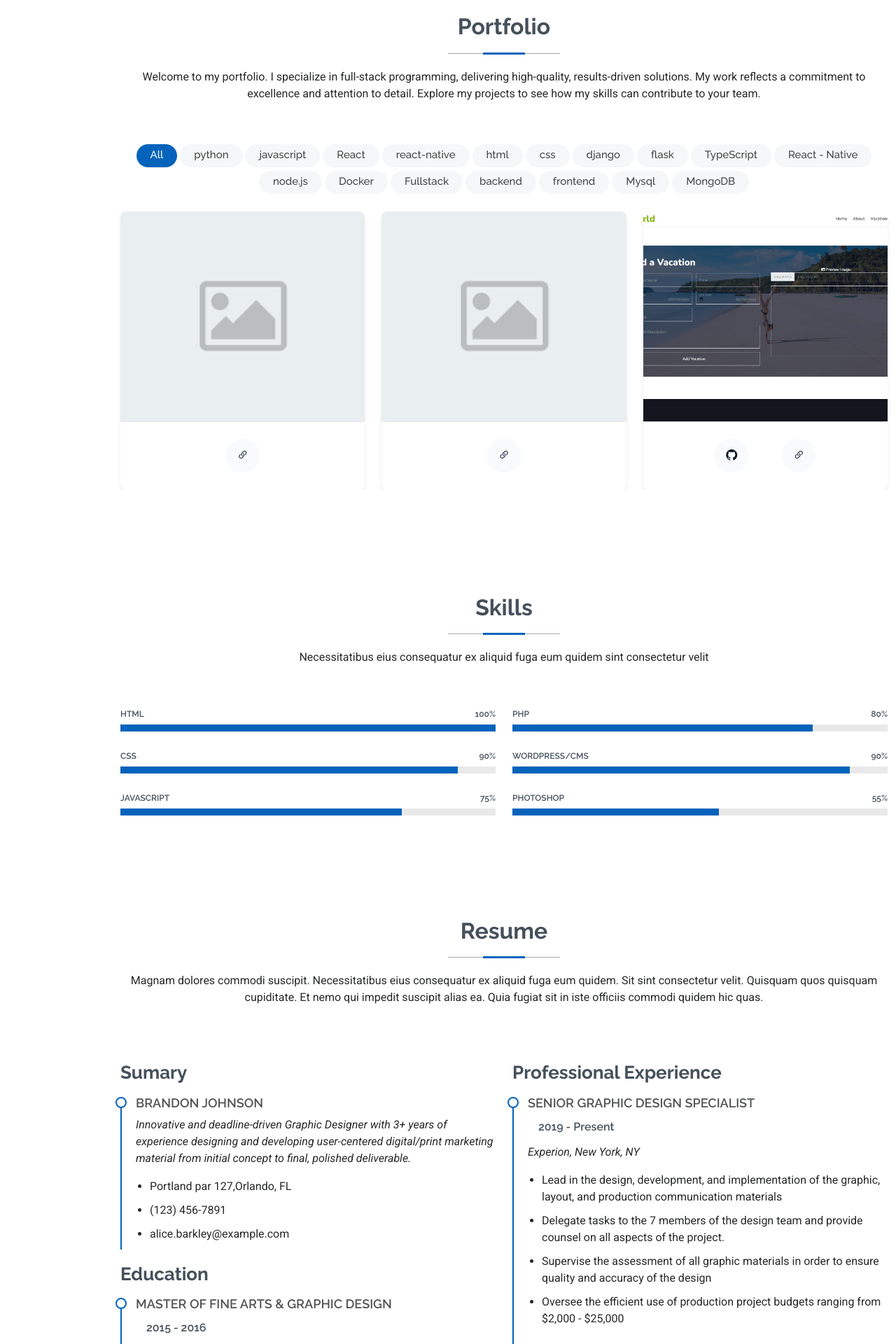
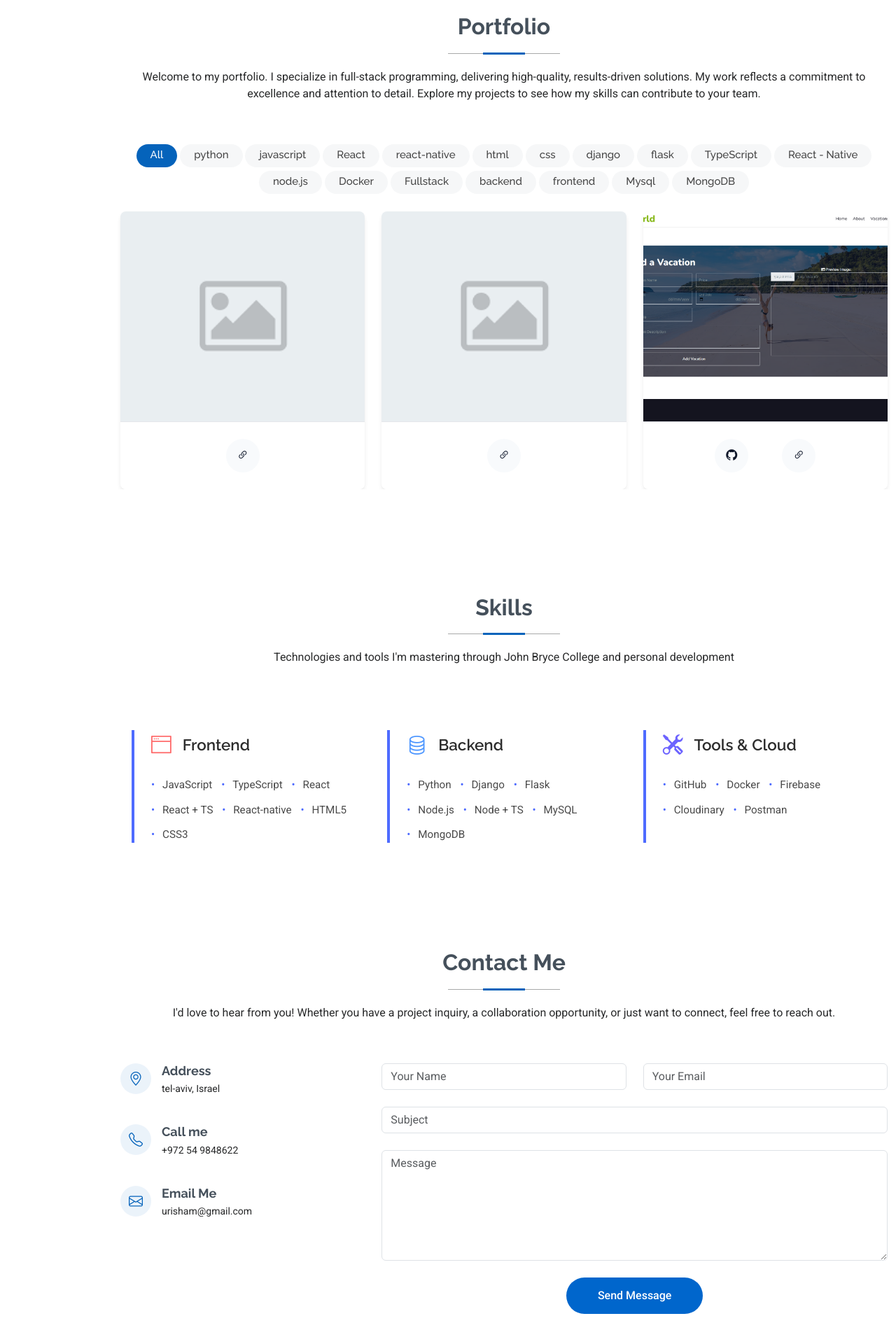
Before and after one commit to middlebear78/portfolio, a Django app: page / in a window 1280 px wide. Shown: the part 1720-3640 px from the top of the page at 70% size. Run offline with Django 5.2, Linux system fonts and the light colour scheme; data comes from the database, SQL or seed files in the repository; both versions use the stored data as it was after the commit; some libraries are stand-ins or nearby versions.

Commit message:
changes to the portfolio

```diff
--- a/main/templates/contact.html
+++ b/main/templates/contact.html
@@ -16,7 +16,7 @@
                     <i class="bi bi-geo-alt flex-shrink-0"></i>
                     <div>
                         <h3>Address</h3>
-                        <p>hagoren 20, Gedera, Israel</p>
+                        <p>tel-aviv, Israel</p>
                     </div>
                 </div>
 
--- a/main/templates/footer.html
+++ b/main/templates/footer.html
@@ -2,15 +2,18 @@
 
 <footer id="footer" class="footer position-relative light-background">
   <div class="container">
-        <h3 class="sitename">Uri Tal Shamir</h3>
-        <p>Et aut eum quis fuga eos sunt ipsa nihil. Labore corporis magni eligendi fuga maxime saepe commodi
-            placeat.</p>
+    <h3 class="sitename">Uri Tal-Shamir</h3>
+    <p>
+      Aspiring full-stack developer currently focusing on web development and
+      cloud technologies. Building my skills through hands-on projects...
+    </p>
     <div class="social-links d-flex justify-content-center">
-            <a href=""><i class="bi bi-twitter-x"></i></a>
+      <!-- <a href=""><i class="bi bi-twitter-x"></i></a> -->
       <a href=""><i class="bi bi-facebook"></i></a>
-            <a href=""><i class="bi bi-instagram"></i></a>
-            <a href=""><i class="bi bi-skype"></i></a>
+      <!-- <a href=""><i class="bi bi-instagram"></i></a> -->
+      <!-- <a href=""><i class="bi bi-skype"></i></a> -->
       <a href=""><i class="bi bi-linkedin"></i></a>
+      <a href=""><i class="bi bi-github"></i></a>
     </div>
     <div class="container">
       <div class="copyright">
@@ -18,10 +21,6 @@
         <span>All Rights Reserved</span>
       </div>
       <div class="credits">
-                <!-- All the links in the footer should remain intact. -->
-                <!-- You can delete the links only if you've purchased the pro version. -->
-                <!-- Licensing information: https://bootstrapmade.com/license/ -->
-                <!-- Purchase the pro version with working PHP/AJAX contact form: [buy-url] -->
         Designed by <a href="https://bootstrapmade.com/">BootstrapMade</a>
       </div>
     </div>
--- a/main/templates/home.html
+++ b/main/templates/home.html
@@ -9,7 +9,7 @@
 {% include 'about.html' %}
 {% include 'portfolio.html' %}
 {% include 'skills.html' %}
-{% include 'resume.html' %}
+
 {% include 'contact.html' %}
 
 
--- a/main/templates/nav.html
+++ b/main/templates/nav.html
@@ -6,7 +6,7 @@
         <li><a href="#about"><i class="bi bi-person navicon"></i><span>About</span></a></li>
         <li><a href="#portfolio"><i class="bi bi-images navicon"></i><span>Portfolio</span></a></li>
         <li><a href="#skills"><i class="bi bi-keyboard navicon"></i><span>Skills</span></a></li>
-        <li><a href="#resume"><i class="bi bi-file-earmark-text navicon"></i><span>Resume</span></a></li>
+        <!-- <li><a href="#resume"><i class="bi bi-file-earmark-text navicon"></i><span>Resume</span></a></li> -->
         <li><a href="#contact"><i class="bi bi-envelope navicon"></i><span>Contact</span></a></li>
     </ul>
 </nav>
--- a/main/templates/resume.html
+++ b/main/templates/resume.html
@@ -1,90 +1,65 @@
 <section id="resume" class="resume section">
-
     <!-- Section Title -->
     <div class="container section-title" data-aos="fade-up">
         <h2>Resume</h2>
-        <p>Magnam dolores commodi suscipit. Necessitatibus eius consequatur ex aliquid fuga eum quidem. Sit sint
-            consectetur velit. Quisquam quos quisquam cupiditate. Et nemo qui impedit suscipit alias ea. Quia fugiat sit
-            in iste officiis commodi quidem hic quas.</p>
-    </div><!-- End Section Title -->
+        <p>Currently excelling in my Full-Stack Development studies while building practical projects and expanding my technical expertise.</p>
+    </div>
 
     <div class="container">
-
         <div class="row">
-
             <div class="col-lg-6" data-aos="fade-up" data-aos-delay="100">
-                <h3 class="resume-title">Sumary</h3>
-
+                <h3 class="resume-title">Summary</h3>
                 <div class="resume-item pb-0">
-                    <h4>Brandon Johnson</h4>
-                    <p><em>Innovative and deadline-driven Graphic Designer with 3+ years of experience designing and
-                        developing user-centered digital/print marketing material from initial concept to final,
-                        polished deliverable.</em></p>
+                    <h4>Uri Tal Shamir</h4>
+                    <p><em>Full-Stack Development student with outstanding academic performance at John Bryce College. Passionate about web development and currently focusing on React, Django, and cloud technologies.</em></p>
                     <ul>
-                        <li>Portland par 127,Orlando, FL</li>
-                        <li>(123) 456-7891</li>
-                        <li>alice.barkley@example.com</li>
+                        <li>Tel Aviv, Israel</li>
+                        <li>[Your Professional Email]</li>
+                        <li>[Your LinkedIn Profile]</li>
                     </ul>
-                </div><!-- Edn Resume Item -->
+                </div>
 
                 <h3 class="resume-title">Education</h3>
                 <div class="resume-item">
-                    <h4>Master of Fine Arts &amp; Graphic Design</h4>
-                    <h5>2015 - 2016</h5>
-                    <p><em>Rochester Institute of Technology, Rochester, NY</em></p>
-                    <p>Qui deserunt veniam. Et sed aliquam labore tempore sed quisquam iusto autem sit. Ea vero
-                        voluptatum qui ut dignissimos deleniti nerada porti sand markend</p>
-                </div><!-- Edn Resume Item -->
-
-                <div class="resume-item">
-                    <h4>Bachelor of Fine Arts &amp; Graphic Design</h4>
-                    <h5>2010 - 2014</h5>
-                    <p><em>Rochester Institute of Technology, Rochester, NY</em></p>
-                    <p>Quia nobis sequi est occaecati aut. Repudiandae et iusto quae reiciendis et quis Eius vel ratione
-                        eius unde vitae rerum voluptates asperiores voluptatem Earum molestiae consequatur neque etlon
-                        sader mart dila</p>
-                </div><!-- Edn Resume Item -->
+                    <h4>Full-Stack Development Program - Excellence Track</h4>
+                    <h5>2023 - Present</h5>
+                    <p><em>John Bryce College, Israel</em></p>
+                    <ul>
+                        <li>Maintaining excellent academic standing in intensive full-stack development program</li>
+                        <li>Core focus on modern web technologies including React and Django</li>
+                        <li>Building practical applications through hands-on projects</li>
+                        <li>Developing expertise in both frontend and backend development</li>
+                    </ul>
+                </div>
 
             </div>
 
             <div class="col-lg-6" data-aos="fade-up" data-aos-delay="200">
-                <h3 class="resume-title">Professional Experience</h3>
+                <h3 class="resume-title">Projects & Experience</h3>
                 <div class="resume-item">
-                    <h4>Senior graphic design specialist</h4>
-                    <h5>2019 - Present</h5>
-                    <p><em>Experion, New York, NY </em></p>
+                    <h4>Personal Portfolio Website</h4>
+                    <h5>2024</h5>
+                    <p><em>Full-Stack Development Project</em></p>
                     <ul>
-                        <li>Lead in the design, development, and implementation of the graphic, layout, and production
-                            communication materials
-                        </li>
-                        <li>Delegate tasks to the 7 members of the design team and provide counsel on all aspects of the
-                            project.
-                        </li>
-                        <li>Supervise the assessment of all graphic materials in order to ensure quality and accuracy of
-                            the design
-                        </li>
-                        <li>Oversee the efficient use of production project budgets ranging from $2,000 - $25,000</li>
+                        <li>Developed a responsive portfolio website using Django and Bootstrap</li>
+                        <li>Implemented user authentication and admin dashboard functionality</li>
+                        <li>Utilized version control (Git) for project management</li>
+                        <li>Applied responsive design principles for cross-device compatibility</li>
                     </ul>
-                </div><!-- Edn Resume Item -->
+                </div>
 
                 <div class="resume-item">
-                    <h4>Graphic design specialist</h4>
-                    <h5>2017 - 2018</h5>
-                    <p><em>Stepping Stone Advertising, New York, NY</em></p>
+                    <h4>Course Projects at John Bryce</h4>
+                    <h5>2023 - Present</h5>
+                    <p><em>Academic Projects</em></p>
                     <ul>
-                        <li>Developed numerous marketing programs (logos, brochures,infographics, presentations, and
-                            advertisements).
-                        </li>
-                        <li>Managed up to 5 projects or tasks at a given time while under pressure</li>
-                        <li>Recommended and consulted with clients on the most appropriate graphic design</li>
-                        <li>Created 4+ design presentations and proposals a month for clients and account managers</li>
+                        <li>Building full-stack applications using React and Django</li>
+                        <li>Implementing database solutions with MySQL</li>
+                        <li>Creating responsive and user-friendly interfaces</li>
+                        <li>Collaborating with peers on group projects</li>
                     </ul>
-                </div><!-- Edn Resume Item -->
-
+                </div>
             </div>
-
         </div>
-
     </div>
-
-</section><!-- /Resume Section -->
+</section>
--- a/main/templates/skills.html
+++ b/main/templates/skills.html
@@ -1,73 +1,160 @@
 <section id="skills" class="skills section">
+  <!-- Section Title -->
+  <div class="container section-title" data-aos="fade-up">
+    <h2>Skills</h2>
+    <p>
+      Technologies and tools I'm mastering through John Bryce College and
+      personal development
+    </p>
+  </div>
 
-    <!-- Section Title -->
-    <div class="container section-title" data-aos="fade-up">
-        <h2>Skills</h2>
-        <p>Necessitatibus eius consequatur ex aliquid fuga eum quidem sint consectetur velit</p>
-    </div><!-- End Section Title -->
+  <div class="container" data-aos="fade-up" data-aos-delay="100">
+    <div class="skills-wrapper">
+      <!-- Frontend -->
+      <div class="skill-section">
+        <div class="skill-header">
+          <span class="skill-icon">
+            <i class="bi bi-window-fullscreen" style="color: #ff6b6b"></i>
+          </span>
+          <h3>Frontend</h3>
+        </div>
+        <ul class="skill-list">
+          <li>JavaScript</li>
+          <li>TypeScript</li>
+          <li>React</li>
+          <li>React + TS</li>
+          <li>React-native</li>
+          <li>HTML5</li>
+          <li>CSS3</li>
+        </ul>
+      </div>
 
-    <div class="container" data-aos="fade-up" data-aos-delay="100">
+      <!-- Backend -->
+      <div class="skill-section">
+        <div class="skill-header">
+          <span class="skill-icon">
+            <i class="bi bi-database" style="color: #4d96ff"></i>
+          </span>
+          <h3>Backend</h3>
+        </div>
+        <ul class="skill-list">
+          <li>Python</li>
+          <li>Django</li>
+          <li>Flask</li>
+          <li>Node.js</li>
+          <li>Node + TS</li>
+          <li>MySQL</li>
+          <li>MongoDB</li>
+        </ul>
+      </div>
 
-        <div class="row skills-content skills-animation">
+      <!-- Tools & Cloud -->
+      <div class="skill-section">
+        <div class="skill-header">
+          <span class="skill-icon">
+            <i class="bi bi-tools" style="color: #6c63ff"></i>
+          </span>
+          <h3>Tools & Cloud</h3>
+        </div>
+        <ul class="skill-list">
+          <!-- <li>Git</li> -->
+          <li>GitHub</li>
+          <li>Docker</li>
+          <li>Firebase</li>
+          <li>Cloudinary</li>
+          <li>Postman</li>
+        </ul>
+      </div>
+    </div>
+  </div>
 
-            <div class="col-lg-6">
+  <style>
+    .skills-wrapper {
+      max-width: 1200px;
+      margin: 0 auto;
+      display: flex;
+      flex-wrap: wrap;
+      gap: 2rem;
+      justify-content: center;
+      padding: 2rem 1rem;
+    }
 
-                <div class="progress">
-                    <span class="skill"><span>HTML</span> <i class="val">100%</i></span>
-                    <div class="progress-bar-wrap">
-                        <div class="progress-bar" role="progressbar" aria-valuenow="100" aria-valuemin="0"
-                             aria-valuemax="100"></div>
-                    </div>
-                </div><!-- End Skills Item -->
+    .skill-section {
+      flex: 1;
+      min-width: 280px;
+      max-width: 380px;
+      border-left: 4px solid #4e6bff;
+      padding: 0 1.5rem;
+      transition: all 0.3s ease;
+    }
 
-                <div class="progress">
-                    <span class="skill"><span>CSS</span> <i class="val">90%</i></span>
-                    <div class="progress-bar-wrap">
-                        <div class="progress-bar" role="progressbar" aria-valuenow="90" aria-valuemin="0"
-                             aria-valuemax="100"></div>
-                    </div>
-                </div><!-- End Skills Item -->
+    .skill-section:hover {
+      border-left-width: 8px;
+    }
 
-                <div class="progress">
-                    <span class="skill"><span>JavaScript</span> <i class="val">75%</i></span>
-                    <div class="progress-bar-wrap">
-                        <div class="progress-bar" role="progressbar" aria-valuenow="75" aria-valuemin="0"
-                             aria-valuemax="100"></div>
-                    </div>
-                </div><!-- End Skills Item -->
+    .skill-header {
+      display: flex;
+      align-items: center;
+      gap: 1rem;
+      margin-bottom: 1.5rem;
+    }
 
-            </div>
+    .skill-icon {
+      display: flex;
+      align-items: center;
+      justify-content: center;
+    }
 
-            <div class="col-lg-6">
+    .skill-icon i {
+      font-size: 1.8rem;
+    }
 
-                <div class="progress">
-                    <span class="skill"><span>PHP</span> <i class="val">80%</i></span>
-                    <div class="progress-bar-wrap">
-                        <div class="progress-bar" role="progressbar" aria-valuenow="80" aria-valuemin="0"
-                             aria-valuemax="100"></div>
-                    </div>
-                </div><!-- End Skills Item -->
+    .skill-header h3 {
+      font-size: 1.4rem;
+      margin: 0;
+      font-weight: 600;
+      color: #2d2d2d;
+    }
 
-                <div class="progress">
-                    <span class="skill"><span>WordPress/CMS</span> <i class="val">90%</i></span>
-                    <div class="progress-bar-wrap">
-                        <div class="progress-bar" role="progressbar" aria-valuenow="90" aria-valuemin="0"
-                             aria-valuemax="100"></div>
-                    </div>
-                </div><!-- End Skills Item -->
+    .skill-list {
+      list-style: none;
+      padding: 0;
+      margin: 0;
+      display: flex;
+      flex-wrap: wrap;
+      gap: 0.8rem;
+    }
 
-                <div class="progress">
-                    <span class="skill"><span>Photoshop</span> <i class="val">55%</i></span>
-                    <div class="progress-bar-wrap">
-                        <div class="progress-bar" role="progressbar" aria-valuenow="55" aria-valuemin="0"
-                             aria-valuemax="100"></div>
-                    </div>
-                </div><!-- End Skills Item -->
+    .skill-list li {
+      font-size: 0.95rem;
+      color: #4a4a4a;
+      position: relative;
+      transition: all 0.3s ease;
+      cursor: default;
+      padding-left: 1rem;
+    }
 
-            </div>
+    .skill-list li::before {
+      content: "•";
+      position: absolute;
+      left: 0;
+      color: #4e6bff;
+    }
 
-        </div>
+    .skill-list li:hover {
+      color: #4e6bff;
+      transform: translateX(5px);
+    }
 
-    </div>
+    @media (max-width: 768px) {
+      .skills-wrapper {
+        gap: 3rem;
+      }
 
-</section><!-- /Skills Section -->
+      .skill-section {
+        min-width: 100%;
+        border-left-width: 3px;
+      }
+    }
+  </style>
+</section>
--- a/main/views.py
+++ b/main/views.py
@@ -2,8 +2,7 @@ import random
 from django.shortcuts import render, get_object_or_404
 from django.http import JsonResponse
 from django.conf import settings
-from sendgrid import SendGridAPIClient
-from sendgrid.helpers.mail import Mail
+
 from .forms import ContactForm
 from .models import Project, Tag
 from django.core.mail import send_mail
--- a/portfolio/settings.py
+++ b/portfolio/settings.py
@@ -12,7 +12,7 @@ https://docs.djangoproject.com/en/5.0/ref/settings/
 
 import os
 from pathlib import Path
-from decouple import config
+# from decouple import config
 
 # Build paths inside the project like this: BASE_DIR / 'subdir'.
 BASE_DIR = Path(__file__).resolve().parent.parent
```
Also changed, not shown: db.sqlite3. Lines whose indentation alone changed are shown as unchanged.
